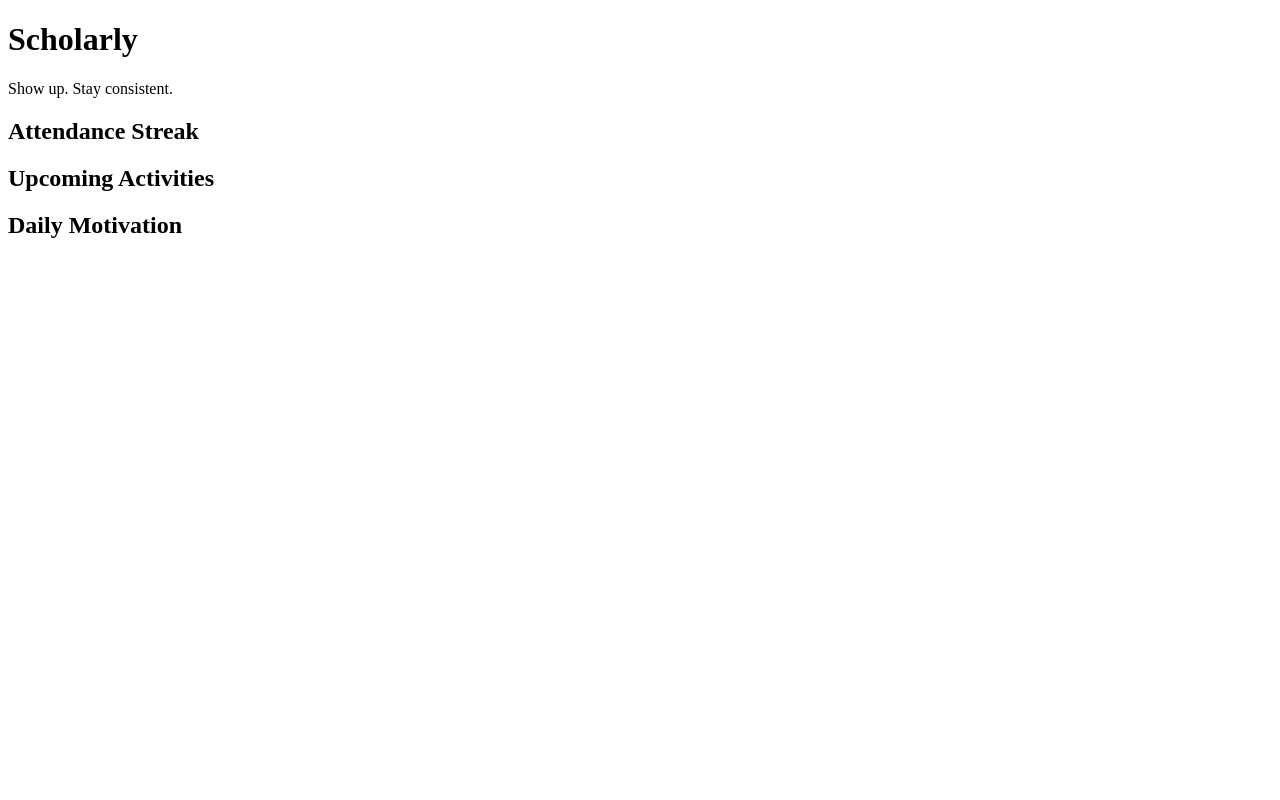
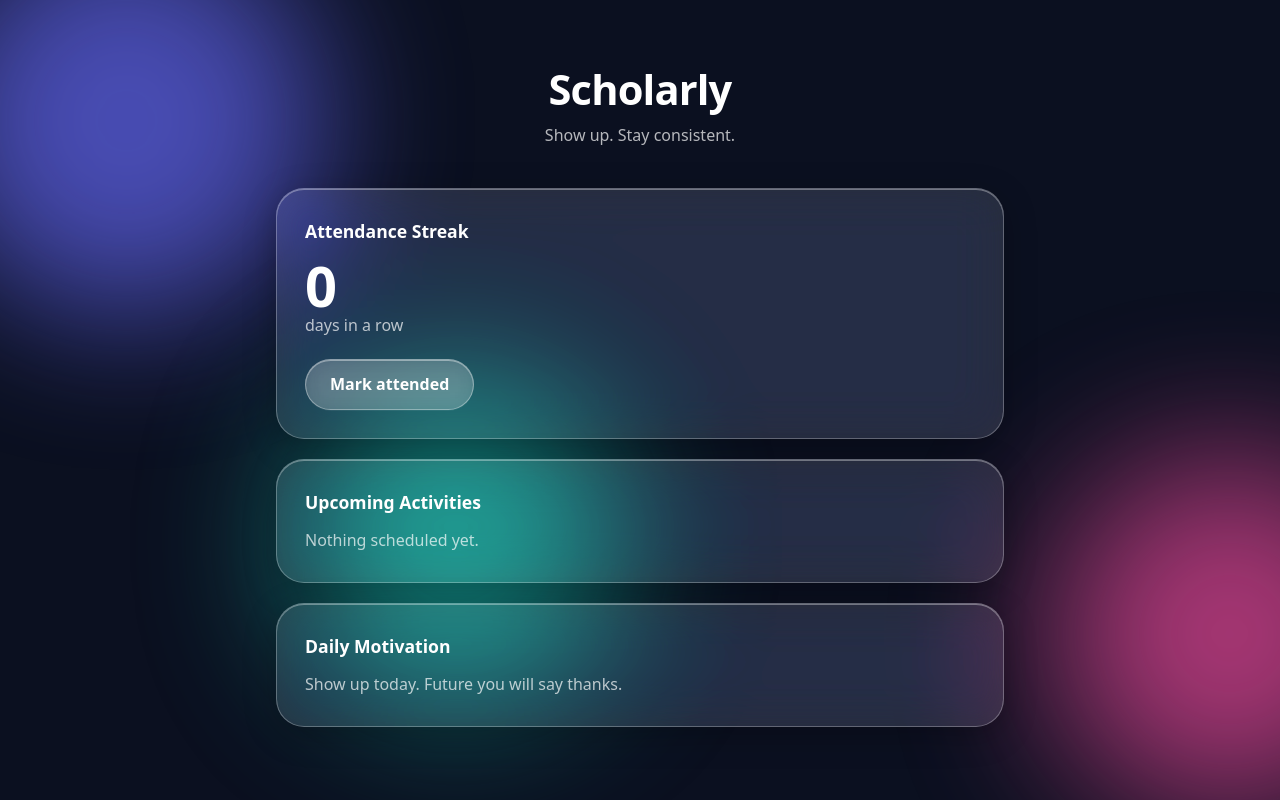
Before and after one commit to Kelvin-Mante/Schorlarly, a plain HTML site: page index.html in a window 1280 px wide. Drawn offline with Linux system fonts and the light colour scheme.

Commit message:
Add glass styling and animations

```diff
--- a/index.html
+++ b/index.html
@@ -4,8 +4,13 @@
   <meta charset="UTF-8">
   <meta name="viewport" content="width=device-width, initial-scale=1.0">
   <title>Scholarly</title>
+  <link rel="stylesheet" href="style.css">
 </head>
 <body>
+
+  <div class="blob b1"></div>
+  <div class="blob b2"></div>
+  <div class="blob b3"></div>
 
   <header>
     <h1>Scholarly</h1>
@@ -13,16 +18,21 @@
   </header>
 
   <main>
-    <section id="streak">
+    <section id="streak" class="card">
       <h2>Attendance Streak</h2>
+      <p class="big-number">0</p>
+      <p class="muted">days in a row</p>
+      <button class="btn">Mark attended</button>
     </section>
 
-    <section id="schedule">
+    <section id="schedule" class="card">
       <h2>Upcoming Activities</h2>
+      <p class="muted">Nothing scheduled yet.</p>
     </section>
 
-    <section id="motivation">
+    <section id="motivation" class="card">
       <h2>Daily Motivation</h2>
+      <p class="muted">Show up today. Future you will say thanks.</p>
     </section>
   </main>
 
--- /dev/null
+++ b/style.css
@@ -0,0 +1,106 @@
+:root {
+  --text: #ffffff;
+  --muted: rgba(255, 255, 255, 0.7);
+  --glass: rgba(255, 255, 255, 0.12);
+  --glass-border: rgba(255, 255, 255, 0.28);
+}
+
+* {
+  box-sizing: border-box;
+  margin: 0;
+  padding: 0;
+}
+
+body {
+  font-family: system-ui, -apple-system, "Segoe UI", sans-serif;
+  color: var(--text);
+  background: #0b1020;
+  min-height: 100vh;
+  line-height: 1.6;
+  overflow-x: hidden;
+}
+
+/* glowing blobs behind the glass */
+.blob {
+  position: fixed;
+  border-radius: 50%;
+  filter: blur(70px);
+  opacity: 0.7;
+  z-index: -1;
+  animation: float 14s ease-in-out infinite alternate;
+}
+.b1 { width: 380px; height: 380px; background: #6366f1; top: -80px; left: -80px; }
+.b2 { width: 320px; height: 320px; background: #ec4899; bottom: 5%; right: -60px; animation-delay: -5s; }
+.b3 { width: 280px; height: 280px; background: #14b8a6; top: 45%; left: 20%; animation-delay: -9s; }
+
+@keyframes float {
+  to { transform: translate(60px, 40px) scale(1.15); }
+}
+
+header {
+  text-align: center;
+  padding: 3.5rem 1rem 1.5rem;
+}
+header h1 { font-size: 2.6rem; letter-spacing: -0.02em; }
+header p { color: var(--muted); }
+
+main {
+  max-width: 760px;
+  margin: 0 auto;
+  padding: 1rem 1rem 4rem;
+  display: grid;
+  gap: 1.25rem;
+}
+
+/* the glass */
+.card {
+  background: var(--glass);
+  backdrop-filter: blur(24px) saturate(180%);
+  -webkit-backdrop-filter: blur(24px) saturate(180%);
+  border: 1px solid var(--glass-border);
+  border-radius: 28px;
+  padding: 1.75rem;
+  box-shadow: 0 8px 32px rgba(0, 0, 0, 0.25),
+              inset 0 1px 0 rgba(255, 255, 255, 0.35);
+  animation: rise 0.7s cubic-bezier(0.22, 1, 0.36, 1) backwards;
+  transition: transform 0.35s cubic-bezier(0.34, 1.56, 0.64, 1),
+              background 0.3s;
+}
+.card:nth-child(2) { animation-delay: 0.1s; }
+.card:nth-child(3) { animation-delay: 0.2s; }
+.card:hover {
+  transform: translateY(-4px) scale(1.01);
+  background: rgba(255, 255, 255, 0.18);
+}
+
+@keyframes rise {
+  from { opacity: 0; transform: translateY(24px) scale(0.97); }
+}
+
+.card h2 { font-size: 1.1rem; margin-bottom: 0.75rem; }
+.big-number { font-size: 3.5rem; font-weight: 700; line-height: 1; }
+.muted { color: var(--muted); }
+
+.btn {
+  margin-top: 1.25rem;
+  padding: 0.75rem 1.5rem;
+  font: inherit;
+  font-weight: 600;
+  color: #fff;
+  background: rgba(255, 255, 255, 0.18);
+  backdrop-filter: blur(12px);
+  -webkit-backdrop-filter: blur(12px);
+  border: 1px solid rgba(255, 255, 255, 0.35);
+  border-radius: 999px;
+  box-shadow: inset 0 1px 0 rgba(255, 255, 255, 0.4);
+  cursor: pointer;
+  transition: transform 0.3s cubic-bezier(0.34, 1.56, 0.64, 1),
+              background 0.2s;
+}
+.btn:hover { background: rgba(255, 255, 255, 0.28); transform: scale(1.06); }
+.btn:active { transform: scale(0.95); }
+
+/* people who get motion sick can turn animations off in their OS */
+@media (prefers-reduced-motion: reduce) {
+  *, *::before, *::after { animation: none !important; transition: none !important; }
+}
```
